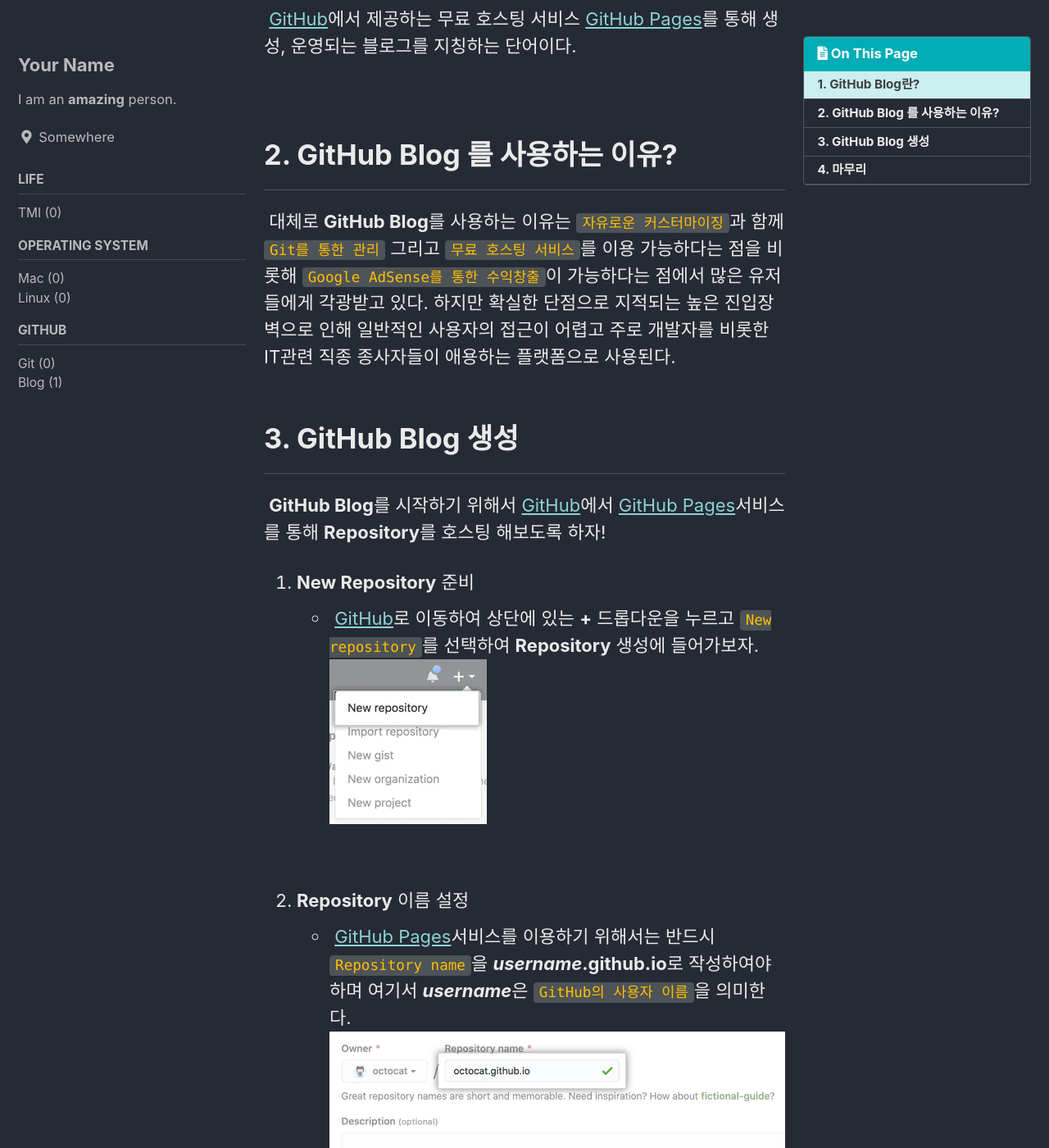
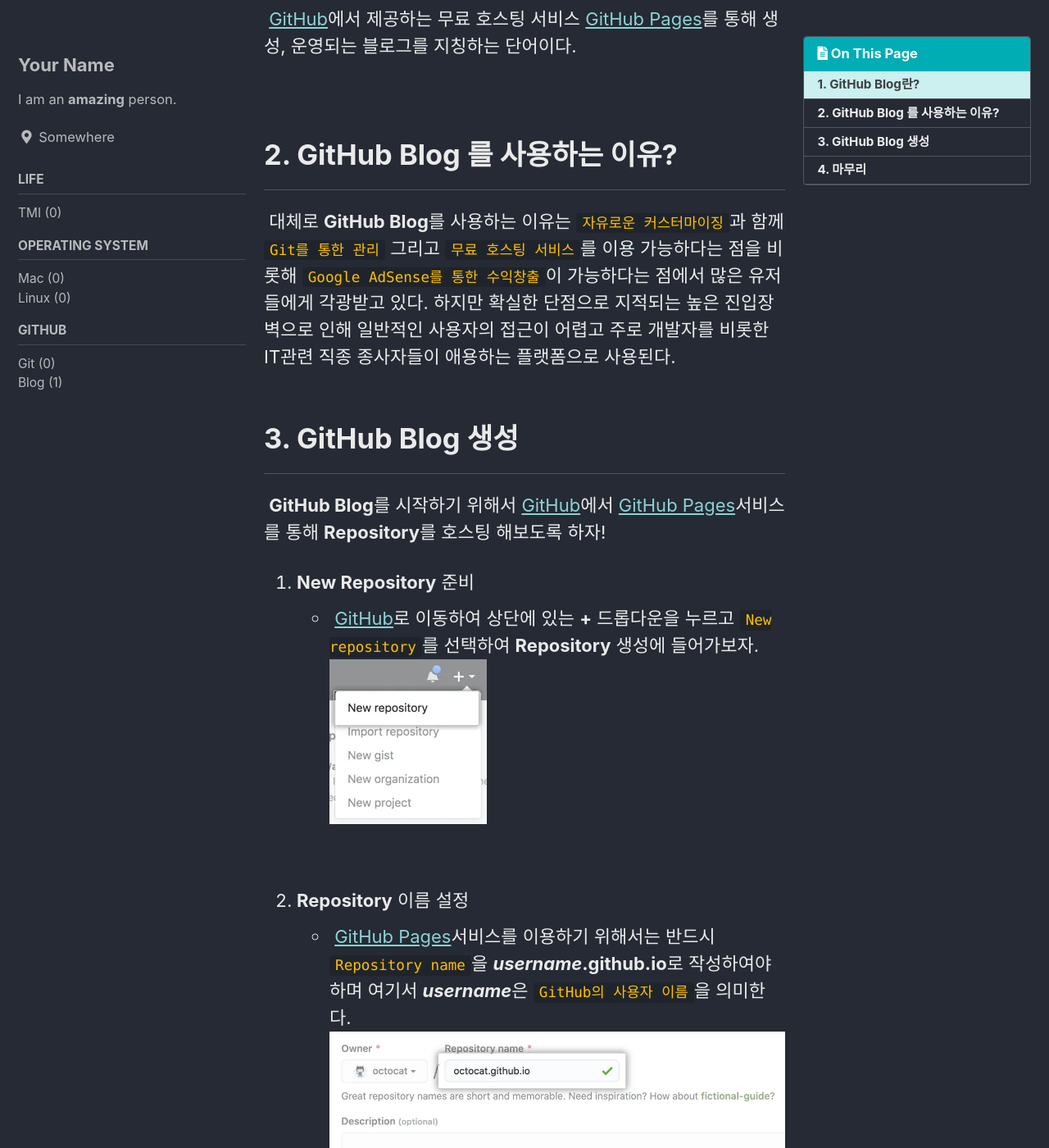
Before and after one commit to nuclearmonkey21/nuclearmonkey21.github.io, a Jekyll site: the page built from _posts/2023-03-12-blog0-create.md, in a window 1280 px wide and 1400 px high, scrolled down 314 px. Shown: the whole window at 82% size. Built offline with Jekyll 4.4.1, drawn with Linux system fonts in a browser that asks for light colours; cached includes are drawn as plain includes.

Commit message:
style(_page.scss): modify inline code style

```diff
--- a/_sass/minimal-mistakes/_page.scss
+++ b/_sass/minimal-mistakes/_page.scss
@@ -143,7 +143,7 @@ body {
     padding-top: 0.1rem;
     padding-bottom: 0.1rem;
     font-size: 0.8em;
-    background: #4D5357;
+    background: $code-background-color;
     color: #FFBF00;
     border-radius: $border-radius;
 
```
